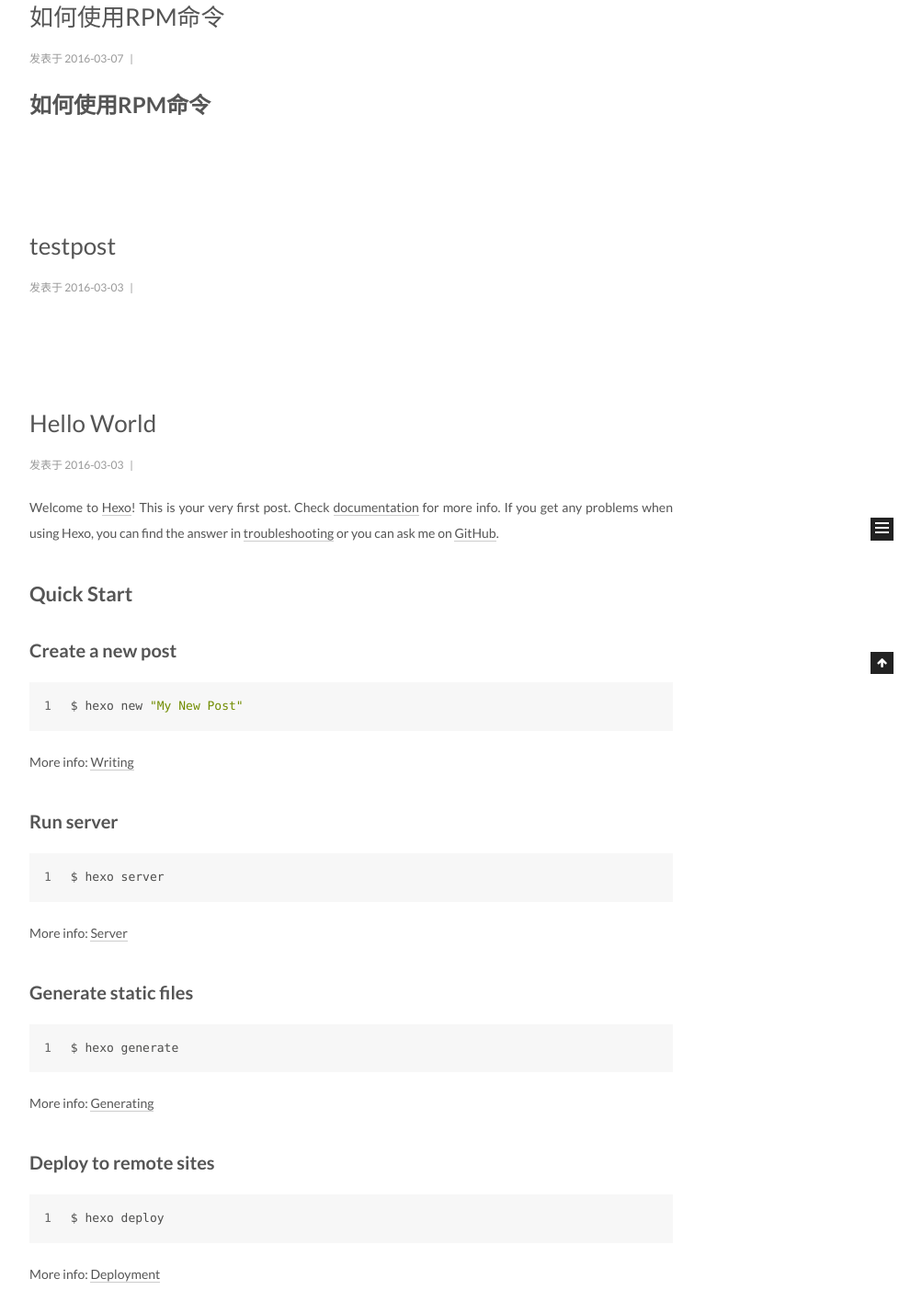
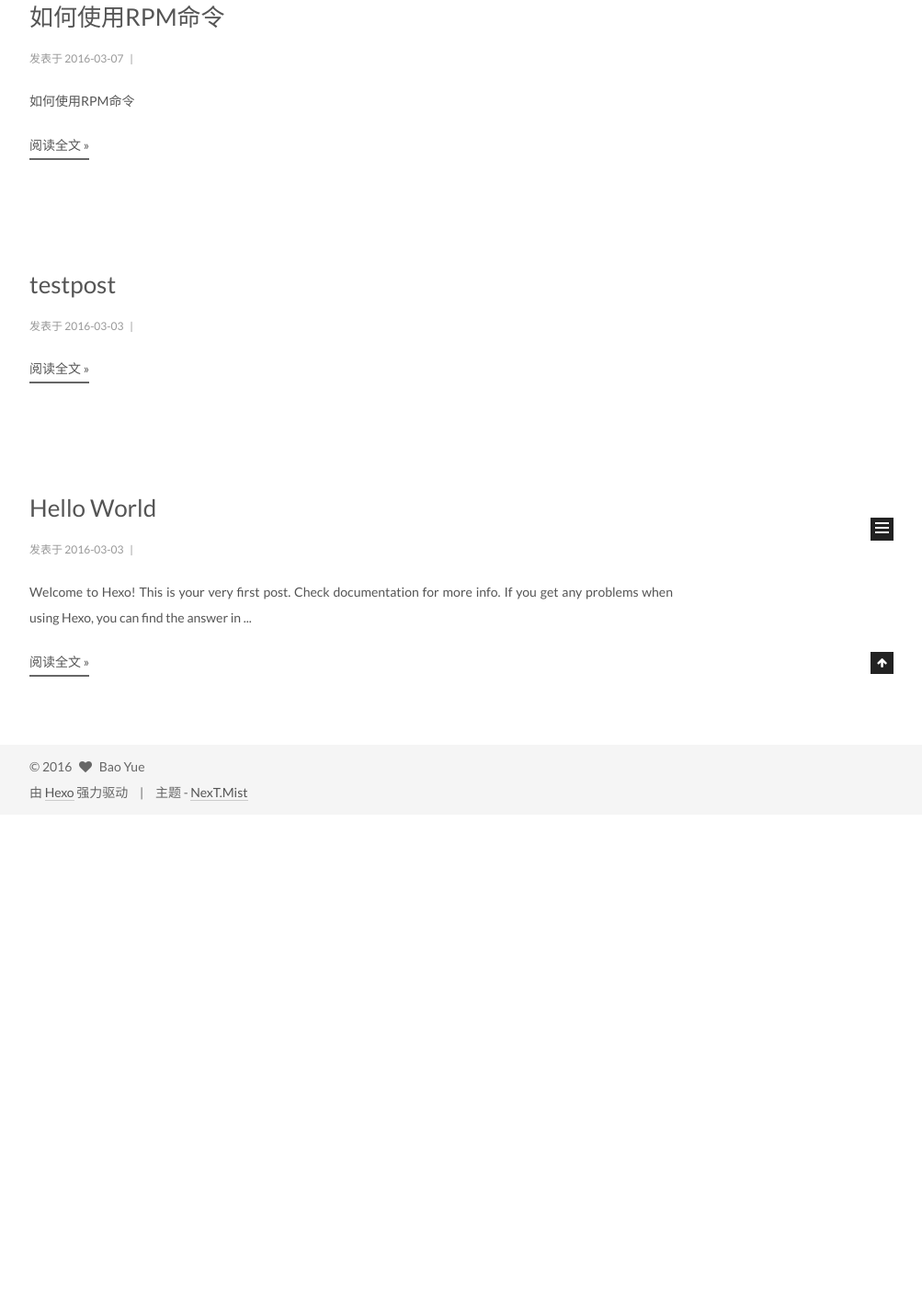
Before and after one commit to baoyuegit/baoyuegit, a plain HTML site: page index.html in a window 1280 px wide. Shown: the part 167-1570 px from the top of the page at 92% size, without its empty margins (258-1261 px from the left). After the commit the page ends 1053 px from the top, so only its background shows below. Drawn offline with Linux system fonts and the light colour scheme; a script that the page names is missing.

Commit message:
Site updated: 2016-03-09 20:14:26

```diff
--- a/css/main.css
+++ b/css/main.css
@@ -1544,7 +1544,7 @@ pre .javascript .function {
   width: 4px;
   height: 4px;
   border-radius: 50%;
-  background: #2aff77;
+  background: #456538;
 }
 .sidebar-nav {
   margin: 0 0 20px;
--- a/index.html
+++ b/index.html
@@ -254,8 +254,14 @@
 
 
 
-            <h1 id="如何使用RPM命令"><a href="#如何使用RPM命令" class="headerlink" title="如何使用RPM命令"></a>如何使用RPM命令</h1>
+          如何使用RPM命令
 
+
+          <div class="post-more-link text-center">
+            <a class="btn" href="/2016/03/07/now-to-use-RPM/#more" rel="contents">
+              阅读全文 &raquo;
+            </a>
+          </div>
 
 
     </div>
@@ -352,6 +358,12 @@
 
 
 
+          <div class="post-more-link text-center">
+            <a class="btn" href="/2016/03/03/testpost/#more" rel="contents">
+              阅读全文 &raquo;
+            </a>
+          </div>
+
 
     </div>
 
@@ -444,17 +456,14 @@
 
 
 
-            <p>Welcome to <a href="https://hexo.io/" target="_blank" rel="external">Hexo</a>! This is your very first post. Check <a href="https://hexo.io/docs/" target="_blank" rel="external">documentation</a> for more info. If you get any problems when using Hexo, you can find the answer in <a href="https://hexo.io/docs/troubleshooting.html" target="_blank" rel="external">troubleshooting</a> or you can ask me on <a href="https://github.com/hexojs/hexo/issues" target="_blank" rel="external">GitHub</a>.</p>
-<h2 id="Quick-Start"><a href="#Quick-Start" class="headerlink" title="Quick Start"></a>Quick Start</h2><h3 id="Create-a-new-post"><a href="#Create-a-new-post" class="headerlink" title="Create a new post"></a>Create a new post</h3><figure class="highlight bash"><table><tr><td class="gutter"><pre><span class="line">1</span><br></pre></td><td class="code"><pre><span class="line">$ hexo new <span class="string">"My New Post"</span></span><br></pre></td></tr></table></figure>
-<p>More info: <a href="https://hexo.io/docs/writing.html" target="_blank" rel="external">Writing</a></p>
-<h3 id="Run-server"><a href="#Run-server" class="headerlink" title="Run server"></a>Run server</h3><figure class="highlight bash"><table><tr><td class="gutter"><pre><span class="line">1</span><br></pre></td><td class="code"><pre><span class="line">$ hexo server</span><br></pre></td></tr></table></figure>
-<p>More info: <a href="https://hexo.io/docs/server.html" target="_blank" rel="external">Server</a></p>
-<h3 id="Generate-static-files"><a href="#Generate-static-files" class="headerlink" title="Generate static files"></a>Generate static files</h3><figure class="highlight bash"><table><tr><td class="gutter"><pre><span class="line">1</span><br></pre></td><td class="code"><pre><span class="line">$ hexo generate</span><br></pre></td></tr></table></figure>
-<p>More info: <a href="https://hexo.io/docs/generating.html" target="_blank" rel="external">Generating</a></p>
-<h3 id="Deploy-to-remote-sites"><a href="#Deploy-to-remote-sites" class="headerlink" title="Deploy to remote sites"></a>Deploy to remote sites</h3><figure class="highlight bash"><table><tr><td class="gutter"><pre><span class="line">1</span><br></pre></td><td class="code"><pre><span class="line">$ hexo deploy</span><br></pre></td></tr></table></figure>
-<p>More info: <a href="https://hexo.io/docs/deployment.html" target="_blank" rel="external">Deployment</a></p>
+          Welcome to Hexo! This is your very first post. Check documentation for more info. If you get any problems when using Hexo, you can find the answer in
+          ...
 
-
+          <div class="post-more-link text-center">
+            <a class="btn" href="/2016/03/03/hello-world/#more" rel="contents">
+              阅读全文 &raquo;
+            </a>
+          </div>
 
 
     </div>
```
